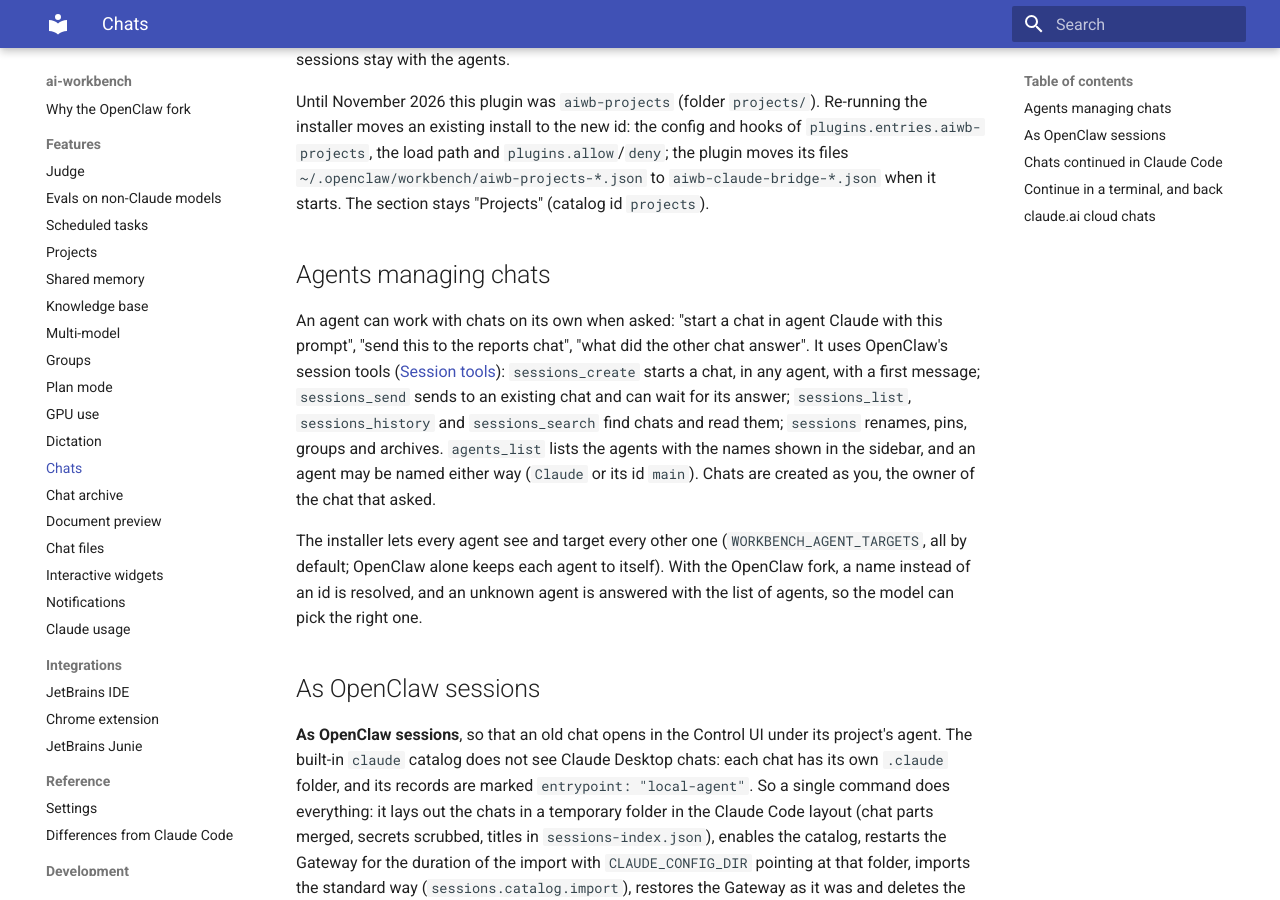
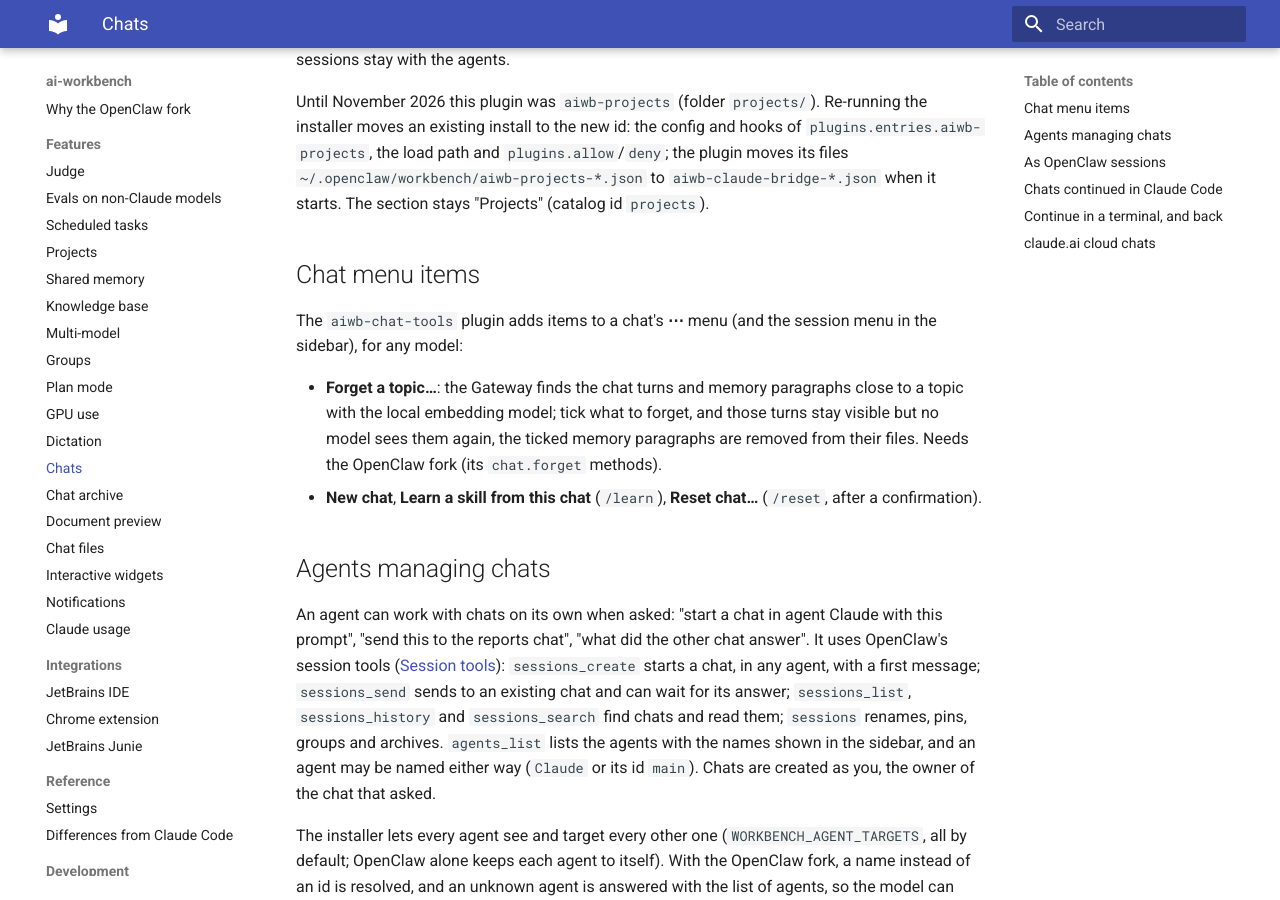
Before and after one commit to SingularBunny/ai-workbench, an MkDocs documentation site: the page built from docs/features/chats.md, in a window 1280 px wide and 900 px high, scrolled down 3996 px. Built offline with MkDocs 1.6.1 and Material for MkDocs 9.7.7, drawn with Linux system fonts in a browser that asks for light colours.

Commit message:
Install aiwb-chat-tools; aiwb-plan has Control UI: chat menu items and the Plan button come from plugins

```diff
--- a/docs/features/chats.md
+++ b/docs/features/chats.md
@@ -141,6 +141,15 @@ existing install to the new id: the config and hooks of `plugins.entries.aiwb-pr
 `plugins.allow`/`deny`; the plugin moves its files `~/.openclaw/workbench/aiwb-projects-*.json` to
 `aiwb-claude-bridge-*.json` when it starts. The section stays "Projects" (catalog id `projects`).
 
+## Chat menu items
+
+The `aiwb-chat-tools` plugin adds items to a chat's **⋯** menu (and the session menu in the sidebar), for any model:
+
+- **Forget a topic…**: the Gateway finds the chat turns and memory paragraphs close to a topic with the local
+  embedding model; tick what to forget, and those turns stay visible but no model sees them again, the ticked memory
+  paragraphs are removed from their files. Needs the OpenClaw fork (its `chat.forget` methods).
+- **New chat**, **Learn a skill from this chat** (`/learn`), **Reset chat…** (`/reset`, after a confirmation).
+
 ## Agents managing chats
 
 An agent can work with chats on its own when asked: "start a chat in agent Claude with this prompt", "send this to
```
Also changed, not shown: CHANGELOG.md (+2 -0 lines), 1 other file.
